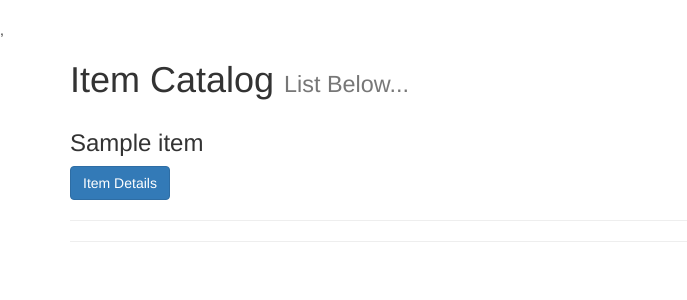
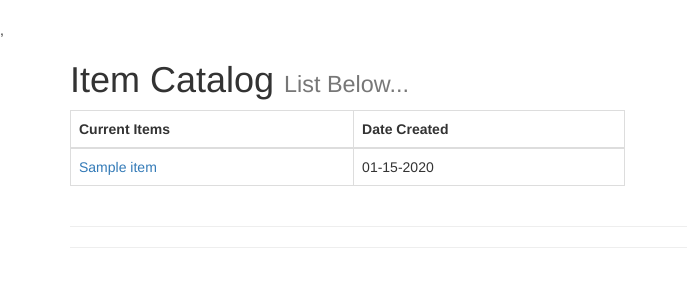
Before and after one commit to Jclewis1989/Item-Catalog, a Flask app: page /items/ in a window 1280 px wide. Shown: the part 52-352 px from the top of the page, without its empty margins (0-687 px from the left). Run offline with Flask 2, Linux system fonts and the light colour scheme; tables that the repository leaves empty hold one stand-in row (values such as "Sample post"); parts of the project's set-up code (start-up, migrations or seed data) failed here and were passed over; some libraries are stand-ins or nearby versions.

Commit message:
Include table and timestamp

```diff
--- a/templates/items.html
+++ b/templates/items.html
@@ -9,12 +9,24 @@
 
                               <!-- Project One -->
                               <div class="row">
-                                      {% for item in items %}
-                                <div class="col-md-8 offset-md-2">
-                                  <h3>{{ item.name }}</h3>
-                                  <a class="btn btn-primary" href="{{url_for('editItem',item_id = item.id)}}">Item Details</a>
+                                <div class="col-lg-6">
+                                    <table class="table table-bordered">
+                                        <thead>
+                                          <tr>
+                                            <th>Current Items</th>
+                                            <th>Date Created</th>
+                                          </tr>
+                                        </thead>
+                                        <tbody>
+                                          {% for item in items %}
+                                          <tr>
+                                            <td><a href="{{url_for('editItem',item_id = item.id)}}">{{ item.name }}</a></td>
+                                            <td>{{ item.created_date.strftime('%m-%d-%Y') }}</td>
+                                          </tr>
+                                          {% endfor %}
+                                        </tbody>
+                                      </table>
                                 </div>
-                                      {% endfor %}
                               </div>
                               <!-- /.row -->
 
```
